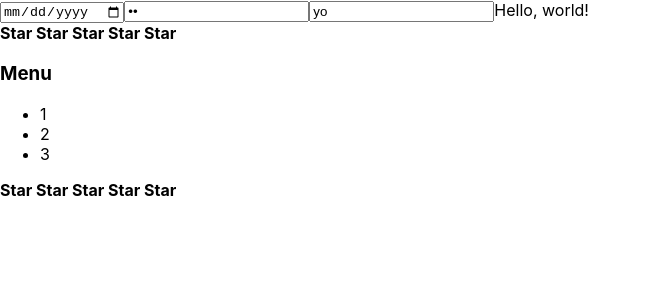
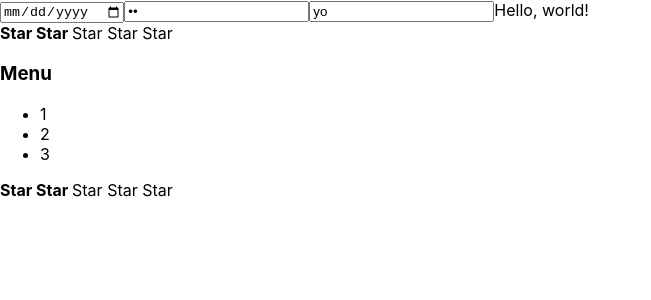
Before and after one commit to Anton-Martynenko/React-prosto, a React (Create React App) app: page / in a window 1280 px wide. Shown: the top 300 px of the page, without its empty margins (0-651 px from the left). Built offline with nearby package versions, Linux system fonts and the light colour scheme.

Commit message:
props.selected

```diff
--- a/src/components/Rating/Rating.tsx
+++ b/src/components/Rating/Rating.tsx
@@ -4,18 +4,20 @@ export function Rating() {
     console.log("Rating rendering");
     return (
         <div>
-            <Star selected={true} />
-            <Star selected={true} />
-            <Star selected={false} />
-            <Star selected={false} />
-            <Star selected={false} />
+            <Star selected={true}/>
+            <Star selected={true}/>
+            <Star selected={false}/>
+            <Star selected={false}/>
+            <Star selected={false}/>
         </div>
     );
 }
 
 function Star(props: any) {
     console.log("Star rendering");
-    return (
-        <span><b>Star </b></span>
-    );
+    if (props.selected === true) {
+        return <span><b>Star </b></span>;
+    } else {
+        return <span>Star </span>;
+    }
 }
```
